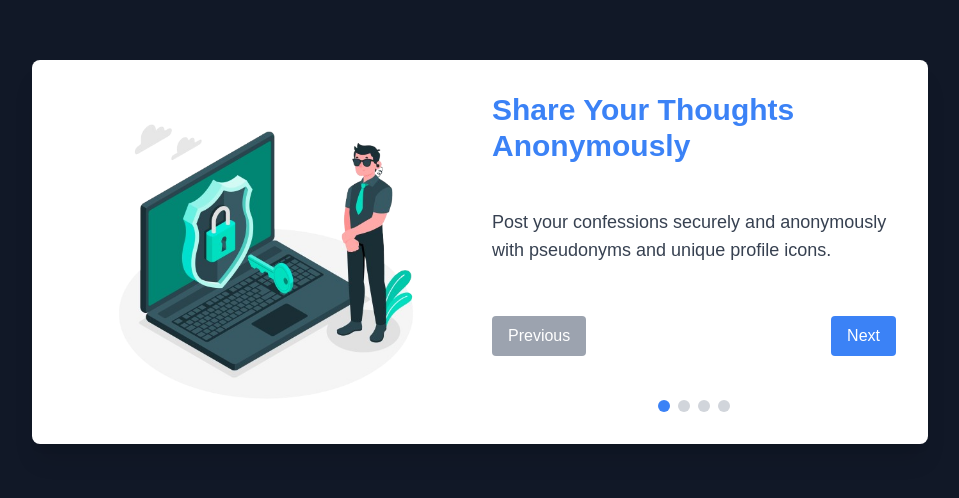
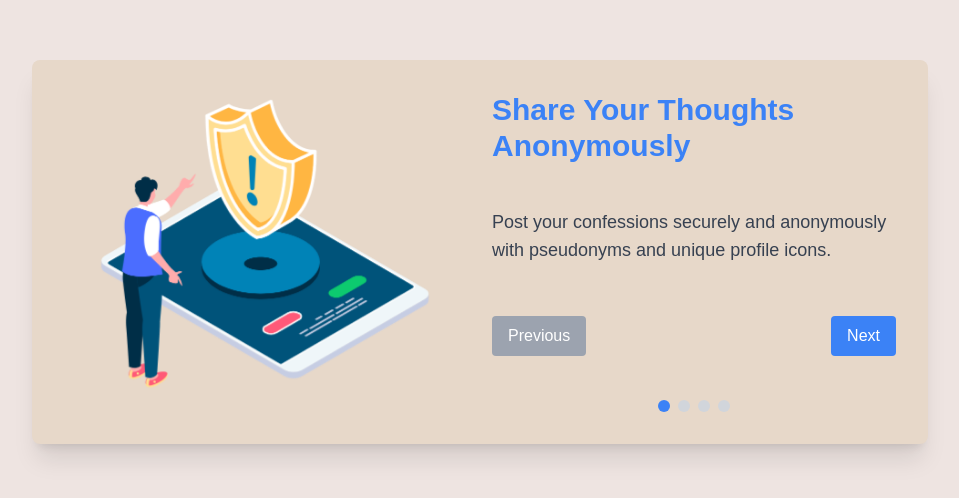
Before and after one commit to pk3808/Confessly, a Next.js app: page / in a window 1280 px wide. Shown: the part 148-646 px from the top of the page, without its empty margins (160-1119 px from the left). Built offline with nearby package versions, Linux system fonts and the light colour scheme.

Commit message:
intropage

```diff
--- /dev/null
+++ b/app/pages/intro/intro.css
@@ -0,0 +1,15 @@
+@keyframes floatUpDown {
+    0% {
+      transform: translateY(0px);
+    }
+    50% {
+      transform: translateY(-20px);
+    }
+    100% {
+      transform: translateY(0px);
+    }
+  }
+
+  .floating-image {
+    animation: floatUpDown 3s ease-in-out infinite;
+  }
--- a/app/pages/intro/page.tsx
+++ b/app/pages/intro/page.tsx
@@ -2,7 +2,7 @@
 
 import { useState } from "react";
 import { useRouter } from "next/navigation";
-
+import "./intro.css"
 const IntroPage = () => {
   const [currentSlide, setCurrentSlide] = useState(0);
   const router = useRouter(); // To navigate to the signup page
@@ -50,15 +50,15 @@ const IntroPage = () => {
   };
 
   return (
-    <div className="h-screen w-screen bg-gray-900 dark:bg-gray-900 flex items-center justify-center px-4">
-      <div className="bg-white dark:bg-gray-800 shadow-xl rounded-lg flex flex-col md:flex-row w-full max-w-4xl p-6 md:p-8">
+    <div className="h-screen w-screen bg-[#eee4e1] dark:bg-gray-900 flex items-center justify-center px-4">
+      <div className="bg-[#e7d8c9] dark:bg-gray-800 shadow-xl rounded-lg flex flex-col md:flex-row w-full max-w-4xl p-6 md:p-8">
         {/* Left Section - Image */}
         <div className="flex-1 flex items-center justify-center">
           <div className="w-full h-64 md:h-80 flex items-center justify-center overflow-hidden">
             <img
               src={slides[currentSlide].image}
               alt={slides[currentSlide].title}
-              className="w-full h-full object-contain"
+              className="w-full h-full object-contain floating-image"
             />
           </div>
         </div>
```
Also changed, not shown: public/images/slide1.png, public/images/slide4.png.
